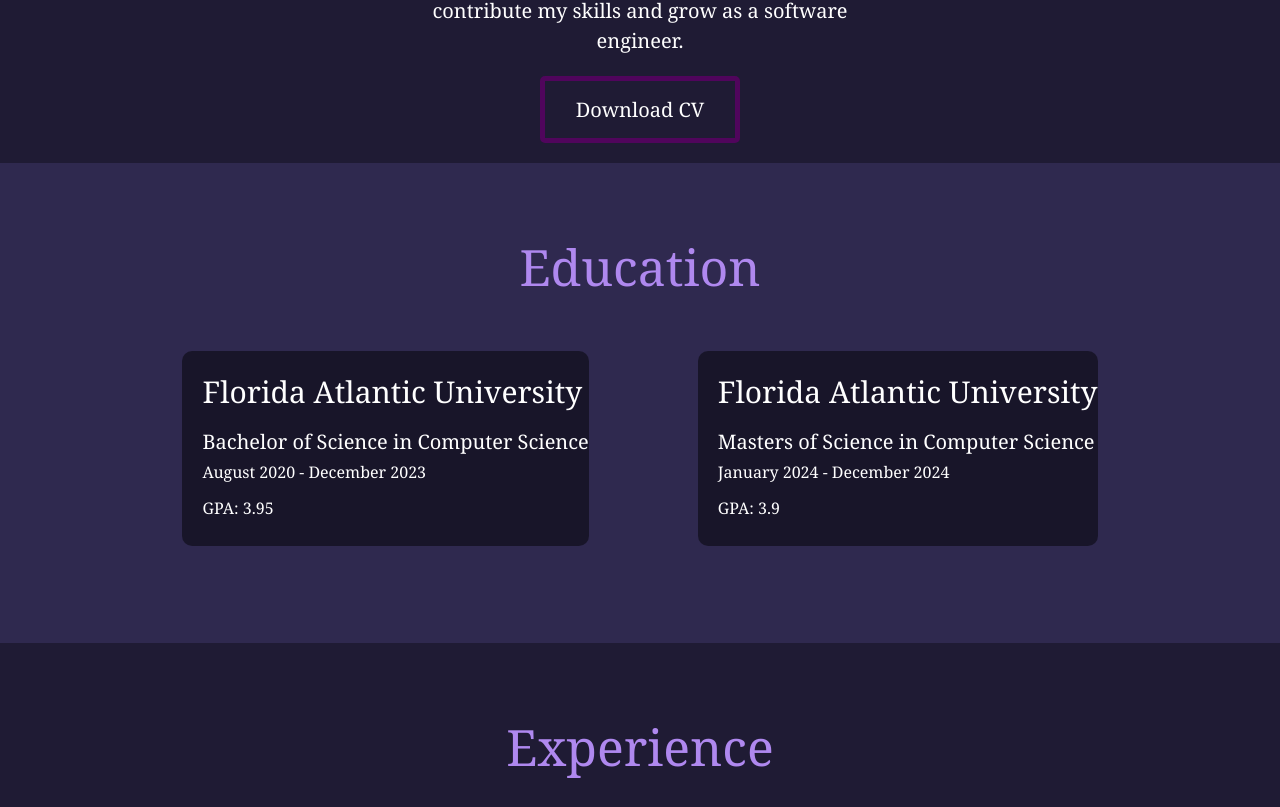
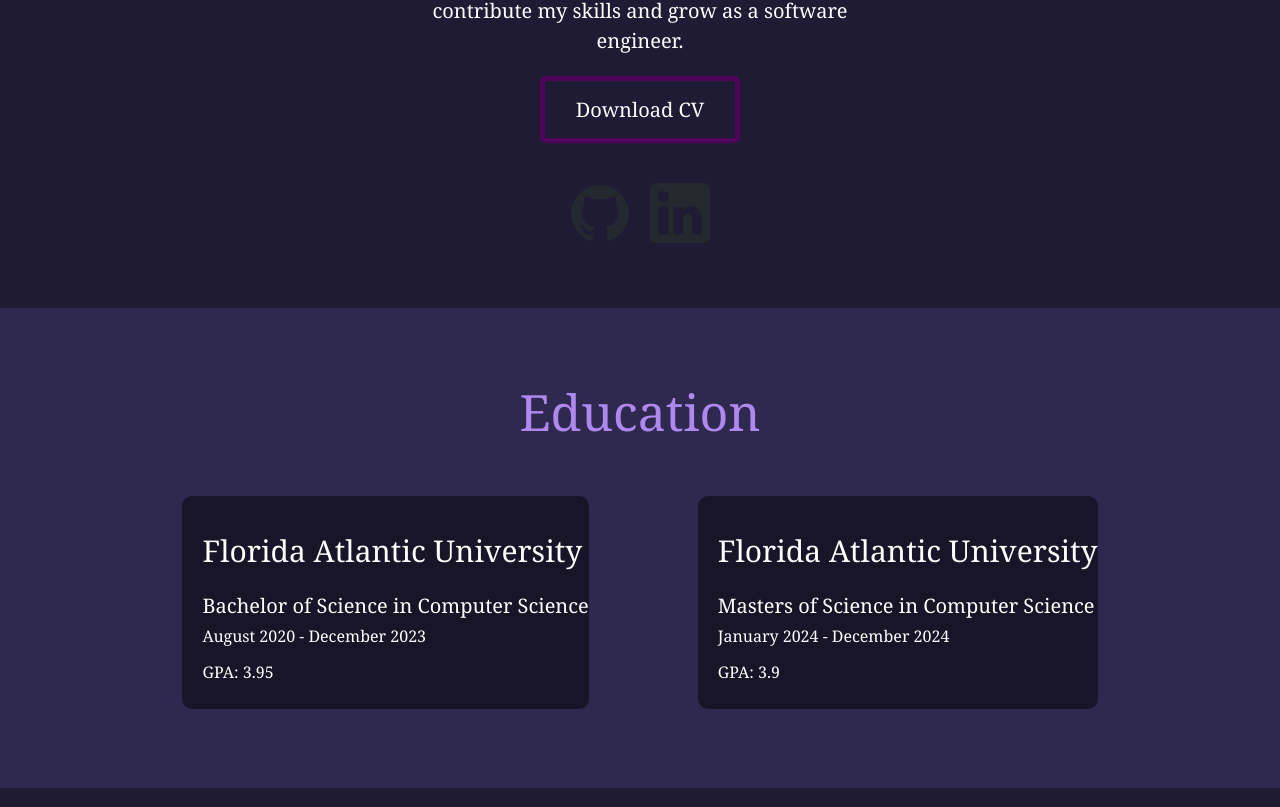
Before and after one commit to calebpanoch/personal-website, a Vue app: page / in a window 1280 px wide. Shown: the part 673-1480 px from the top of the page. Built offline with nearby package versions, Linux system fonts and the light colour scheme.

Commit message:
Add GitHub and LinkedIn social links
- Fix text resizing to 500% overlapped in education & experience boxes

```diff
--- a/src/App.vue
+++ b/src/App.vue
@@ -33,6 +33,11 @@
         where I can contribute my skills and grow as a software engineer.
       </p>
       <a v-motion-roll-visible-once-left class="button-link-2" href="CalebPanochResume.pdf">Download CV</a>
+      <div class="links-container">
+        <a href="https://github.com/calebpanoch"><img style="height: 60px;" src="../public/github-mark.png"></a>
+
+        <a href="https://www.linkedin.com/in/calebpanoch/"><img style="height: 60px;" src="../public/linkedin-mark.png"></a>
+      </div>
     </div>
 
   </div>
--- a/src/main.css
+++ b/src/main.css
@@ -75,9 +75,9 @@
     line-height: 1.4px;
 }
 .box-container .box .title {
+    line-height: 1;
     font-size: 30px;
     padding-top: 10px;
-    padding-bottom: 10px;
     padding-left: 20px;
 }
 .box-container .box .major {
@@ -143,6 +143,14 @@
 .button-link-2:hover {
   background: #af88ef;
   border: 5px solid #af88ef;
+}
+.bio .links-container {
+    padding: 40px;
+    display: flex;
+    gap: 20px;
+}
+.bio img:hover {
+    filter: grayscale(100%) sepia(100%) hue-rotate(200deg) saturate(500%) brightness(90%);
 }
 
 .navbar {
```
Also changed, not shown: public/github-mark.png (added), public/linkedin-mark.png (added).
